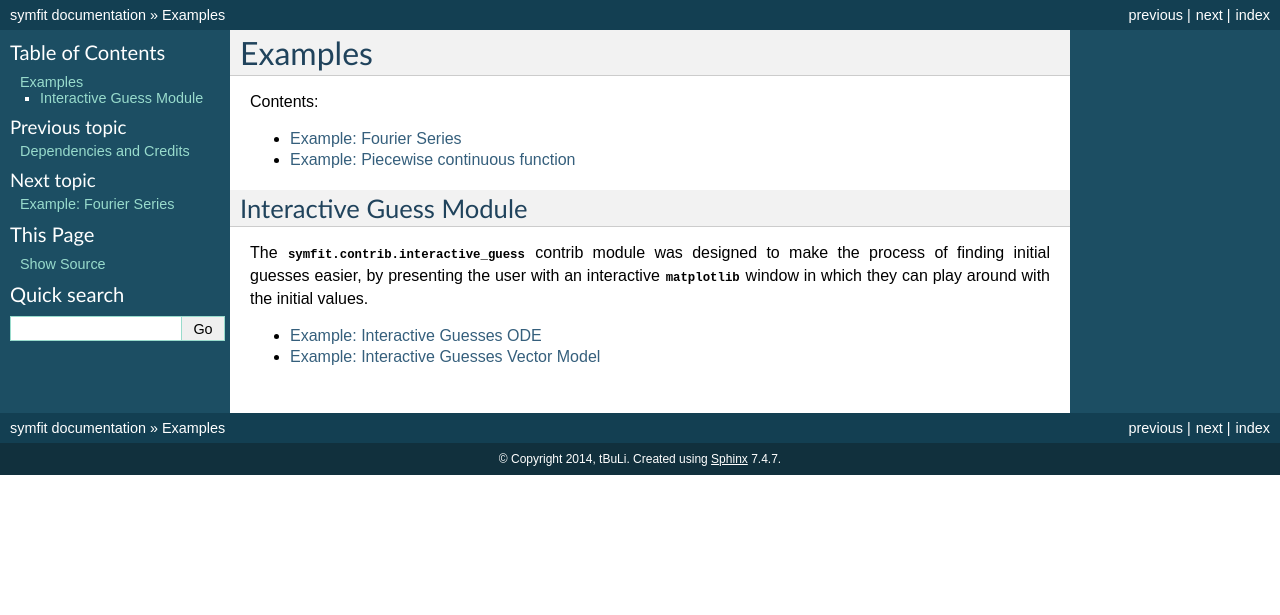
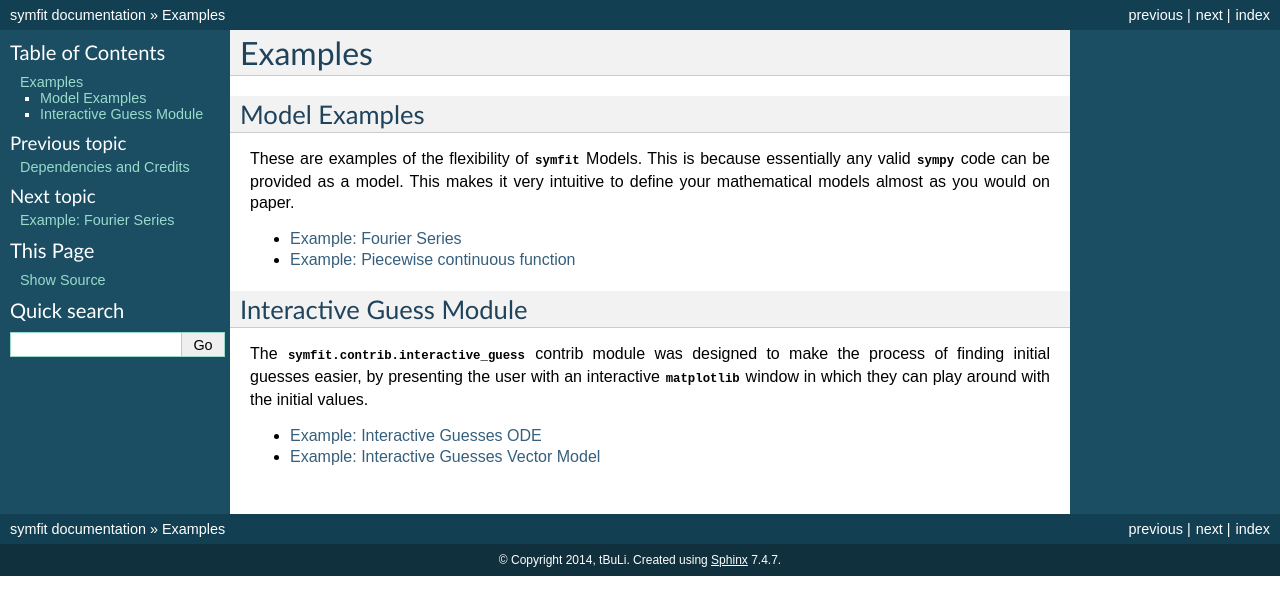
Before and after one commit to tBuLi/symfit, a Sphinx documentation site: the page built from docs/examples/index.rst, in a window 1280 px wide. Shown: the top 615 px of the page. Built offline with Sphinx 7.4.7, drawn with Linux system fonts in a browser that asks for light colours; the version number could not be read and is left out.

Commit message:
Extended index.rst text

```diff
--- a/docs/examples/index.rst
+++ b/docs/examples/index.rst
@@ -1,7 +1,14 @@
+========
 Examples
 ========
 
-Contents:
+Model Examples
+--------------
+
+These are examples of the flexibility of :mod:`symfit` Models. This is because
+essentially any valid :mod:`sympy` code can be provided as a model. This makes
+it very intuitive to define your mathematical models almost as you would on
+paper.
 
 .. toctree::
     :maxdepth: 1
```
